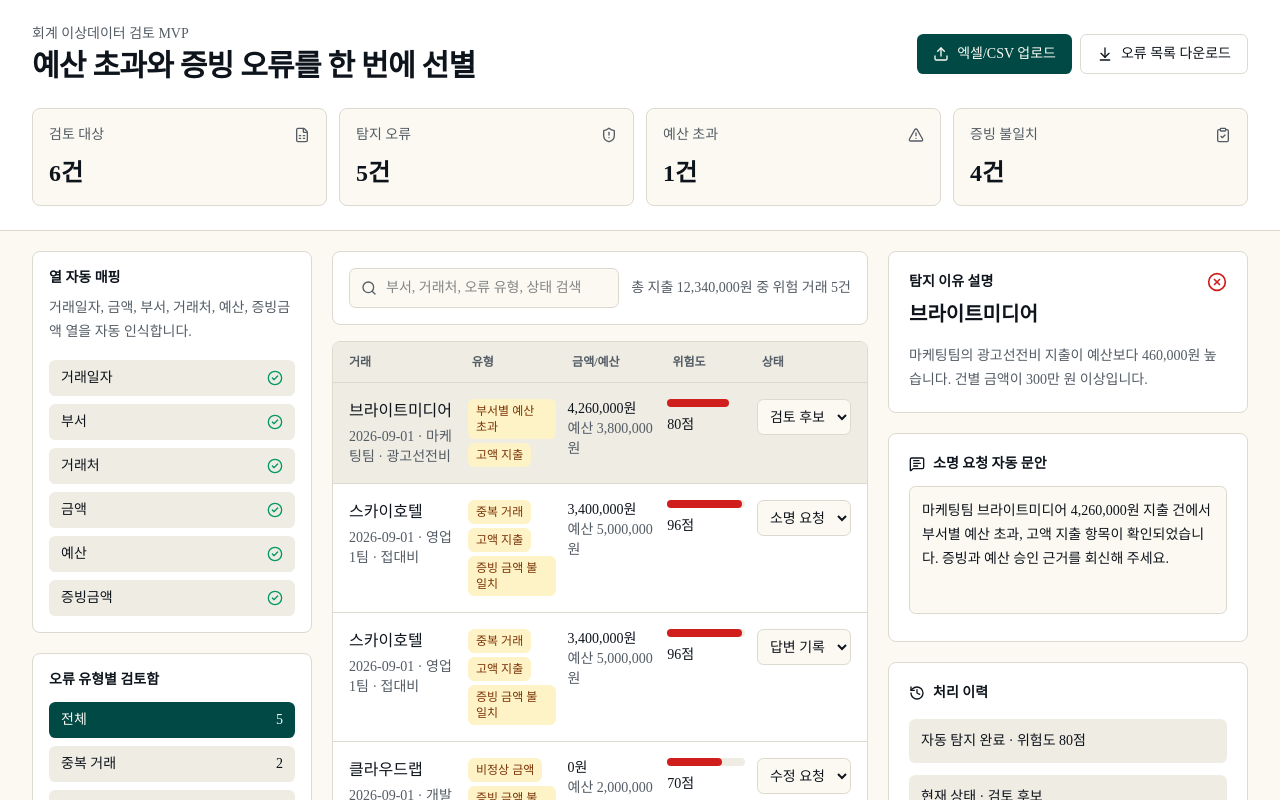
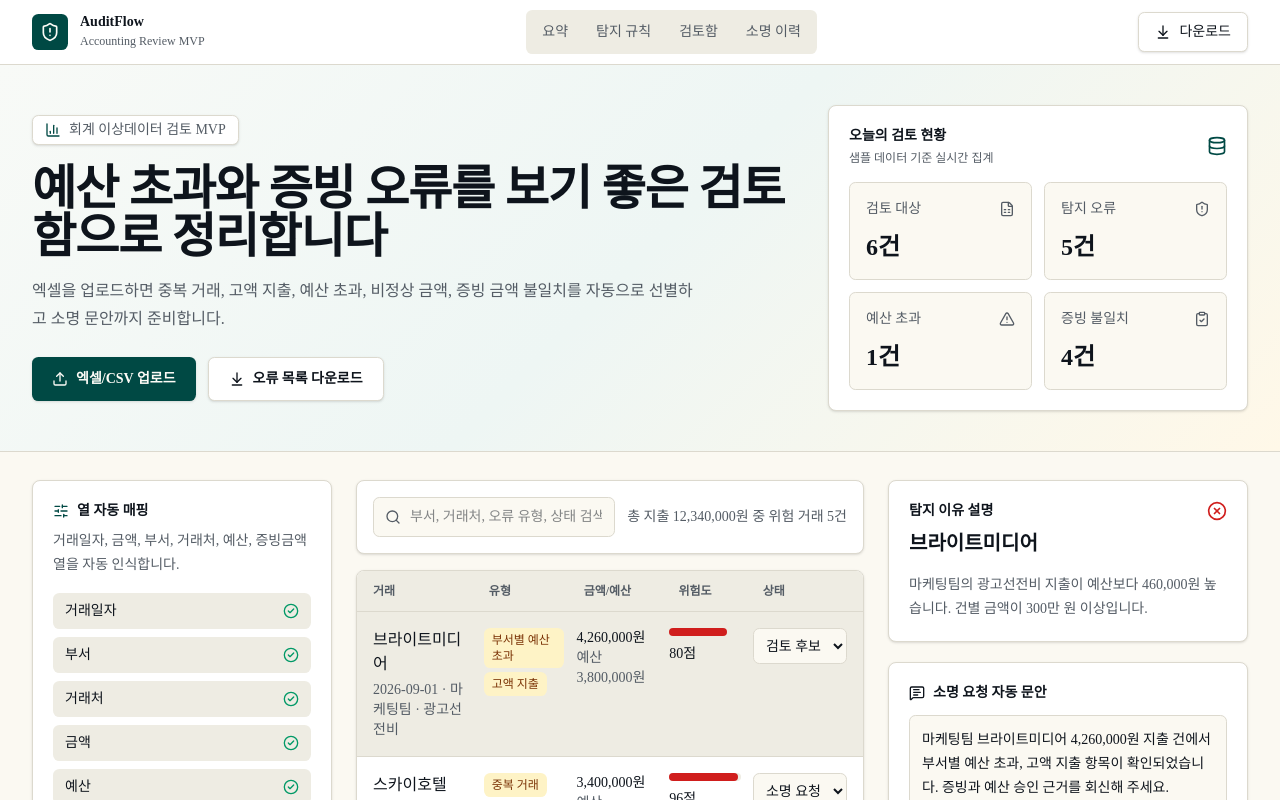
Before and after one commit to woo9451/accounting-review-mvp, a React (Vite) app: page / in a window 1280 px wide. Shown: the top 800 px of the page. Built offline with nearby package versions, Linux system fonts and the light colour scheme.

Commit message:
Polish accounting review dashboard design

```diff
--- a/app/page.tsx
+++ b/app/page.tsx
@@ -3,13 +3,16 @@
 import {
   AlertTriangle,
   ArrowDownToLine,
+  BarChart3,
   CheckCircle2,
   ClipboardCheck,
+  Database,
   FileSpreadsheet,
   History,
   MessageSquareText,
   Search,
   ShieldAlert,
+  SlidersHorizontal,
   Upload,
   XCircle,
 } from "lucide-react";
@@ -443,14 +446,55 @@ export default function Home() {
 
   return (
     <main className="min-h-screen bg-background text-foreground">
-      <section className="border-b bg-card">
-        <div className="mx-auto flex max-w-7xl flex-col gap-6 px-5 py-6 lg:px-8">
-          <div className="flex flex-col gap-4 lg:flex-row lg:items-center lg:justify-between">
+      <header className="sticky top-0 z-20 border-b bg-card/95 backdrop-blur">
+        <div className="mx-auto flex h-16 max-w-7xl items-center justify-between px-5 lg:px-8">
+          <div className="flex items-center gap-3">
+            <div className="flex h-9 w-9 items-center justify-center rounded-md bg-primary text-primary-foreground">
+              <ShieldAlert className="h-5 w-5" />
+            </div>
             <div>
-              <p className="text-sm font-medium text-muted-foreground">회계 이상데이터 검토 MVP</p>
-              <h1 className="mt-1 text-3xl font-semibold tracking-tight">예산 초과와 증빙 오류를 한 번에 선별</h1>
+              <p className="text-sm font-semibold leading-none">AuditFlow</p>
+              <p className="mt-1 text-xs text-muted-foreground">Accounting Review MVP</p>
             </div>
-            <div className="flex flex-wrap gap-2">
+          </div>
+
+          <nav className="hidden items-center gap-1 rounded-md bg-muted p-1 text-sm font-medium text-muted-foreground md:flex">
+            {[
+              ["요약", "#summary"],
+              ["탐지 규칙", "#rules"],
+              ["검토함", "#review"],
+              ["소명 이력", "#history"],
+            ].map(([label, href]) => (
+              <a key={href} className="rounded px-3 py-2 transition hover:bg-card hover:text-foreground" href={href}>
+                {label}
+              </a>
+            ))}
+          </nav>
+
+          <button
+            className="inline-flex h-10 items-center gap-2 rounded-md border bg-card px-4 text-sm font-medium shadow-sm"
+            onClick={() => downloadCsv(filteredFindings)}
+          >
+            <ArrowDownToLine className="h-4 w-4" />
+            다운로드
+          </button>
+        </div>
+      </header>
+
+      <section id="summary" className="border-b bg-[linear-gradient(135deg,#f8faf7_0%,#eef6f4_50%,#fff8e8_100%)]">
+        <div className="mx-auto grid max-w-7xl gap-8 px-5 py-10 lg:grid-cols-[minmax(0,1fr)_420px] lg:px-8">
+          <div className="flex flex-col justify-center">
+            <p className="inline-flex w-fit items-center gap-2 rounded-md border bg-card px-3 py-1 text-sm font-medium text-muted-foreground shadow-sm">
+              <BarChart3 className="h-4 w-4 text-primary" />
+              회계 이상데이터 검토 MVP
+            </p>
+            <h1 className="mt-5 max-w-3xl text-4xl font-semibold tracking-tight text-foreground lg:text-5xl">
+              예산 초과와 증빙 오류를 보기 좋은 검토함으로 정리합니다
+            </h1>
+            <p className="mt-4 max-w-2xl text-base leading-7 text-muted-foreground">
+              엑셀을 업로드하면 중복 거래, 고액 지출, 예산 초과, 비정상 금액, 증빙 금액 불일치를 자동으로 선별하고 소명 문안까지 준비합니다.
+            </p>
+            <div className="mt-6 flex flex-wrap gap-3">
               <input
                 ref={fileRef}
                 className="hidden"
@@ -459,14 +503,14 @@ export default function Home() {
                 onChange={(event) => handleUpload(event.target.files?.[0])}
               />
               <button
-                className="inline-flex h-10 items-center gap-2 rounded-md bg-primary px-4 text-sm font-medium text-primary-foreground"
+                className="inline-flex h-11 items-center gap-2 rounded-md bg-primary px-5 text-sm font-semibold text-primary-foreground shadow-sm"
                 onClick={() => fileRef.current?.click()}
               >
                 <Upload className="h-4 w-4" />
                 엑셀/CSV 업로드
               </button>
               <button
-                className="inline-flex h-10 items-center gap-2 rounded-md border bg-card px-4 text-sm font-medium"
+                className="inline-flex h-11 items-center gap-2 rounded-md border bg-card px-5 text-sm font-semibold shadow-sm"
                 onClick={() => downloadCsv(filteredFindings)}
               >
                 <ArrowDownToLine className="h-4 w-4" />
@@ -475,14 +519,22 @@ export default function Home() {
             </div>
           </div>
 
-          <div className="grid gap-3 md:grid-cols-4">
+          <div className="rounded-lg border bg-card p-5 shadow-sm">
+            <div className="mb-4 flex items-center justify-between">
+              <div>
+                <p className="text-sm font-semibold">오늘의 검토 현황</p>
+                <p className="mt-1 text-xs text-muted-foreground">샘플 데이터 기준 실시간 집계</p>
+              </div>
+              <Database className="h-5 w-5 text-primary" />
+            </div>
+            <div className="grid gap-3 sm:grid-cols-2">
             {[
               ["검토 대상", `${rows.length}건`, FileSpreadsheet],
               ["탐지 오류", `${findings.length}건`, ShieldAlert],
               ["예산 초과", `${overBudget}건`, AlertTriangle],
               ["증빙 불일치", `${mismatch}건`, ClipboardCheck],
             ].map(([label, value, Icon]) => (
-              <div key={label as string} className="rounded-lg border bg-background p-4">
+              <div key={label as string} className="rounded-md border bg-background p-4">
                 <div className="flex items-center justify-between text-muted-foreground">
                   <span className="text-sm">{label as string}</span>
                   <Icon className="h-4 w-4" />
@@ -490,14 +542,18 @@ export default function Home() {
                 <p className="mt-3 text-2xl font-semibold">{value as string}</p>
               </div>
             ))}
+            </div>
           </div>
         </div>
       </section>
 
-      <section className="mx-auto grid max-w-7xl gap-5 px-5 py-5 lg:grid-cols-[280px_minmax(0,1fr)_360px] lg:px-8">
+      <section className="mx-auto grid max-w-7xl gap-6 px-5 py-7 lg:grid-cols-[300px_minmax(0,1fr)_360px] lg:px-8">
         <aside className="space-y-5">
-          <div className="rounded-lg border bg-card p-4">
-            <p className="text-sm font-semibold">열 자동 매핑</p>
+          <div id="rules" className="rounded-lg border bg-card p-5 shadow-sm">
+            <div className="flex items-center gap-2">
+              <SlidersHorizontal className="h-4 w-4 text-primary" />
+              <p className="text-sm font-semibold">열 자동 매핑</p>
+            </div>
             <p className="mt-2 text-sm leading-6 text-muted-foreground">
               거래일자, 금액, 부서, 거래처, 예산, 증빙금액 열을 자동 인식합니다.
             </p>
@@ -511,27 +567,35 @@ export default function Home() {
             </div>
           </div>
 
-          <div className="rounded-lg border bg-card p-4">
+          <div className="rounded-lg border bg-card p-5 shadow-sm">
             <p className="text-sm font-semibold">오류 유형별 검토함</p>
-            <div className="mt-3 space-y-2">
+            <div className="mt-4 space-y-3">
               {[{ type: "전체", count: findings.length }, ...typeCounts].map((item) => (
                 <button
                   key={item.type}
-                  className={`flex w-full items-center justify-between rounded-md px-3 py-2 text-left text-sm ${
+                  className={`w-full rounded-md px-3 py-3 text-left text-sm transition ${
                     activeType === item.type ? "bg-primary text-primary-foreground" : "bg-muted"
                   }`}
                   onClick={() => setActiveType(item.type)}
                 >
-                  <span>{item.type}</span>
-                  <span>{item.count}</span>
+                  <span className="flex items-center justify-between">
+                    <span>{item.type}</span>
+                    <span>{item.count}</span>
+                  </span>
+                  <span className={`mt-2 block h-1.5 rounded-full ${activeType === item.type ? "bg-white/35" : "bg-card"}`}>
+                    <span
+                      className={`block h-1.5 rounded-full ${activeType === item.type ? "bg-white" : "bg-primary"}`}
+                      style={{ width: `${findings.length ? Math.max(8, (item.count / findings.length) * 100) : 0}%` }}
+                    />
+                  </span>
                 </button>
               ))}
             </div>
           </div>
         </aside>
 
-        <section className="space-y-4">
-          <div className="flex flex-col gap-3 rounded-lg border bg-card p-4 md:flex-row md:items-center">
+        <section id="review" className="space-y-4">
+          <div className="flex flex-col gap-3 rounded-lg border bg-card p-4 shadow-sm md:flex-row md:items-center">
             <div className="relative flex-1">
               <Search className="pointer-events-none absolute left-3 top-1/2 h-4 w-4 -translate-y-1/2 text-muted-foreground" />
               <input
@@ -546,7 +610,7 @@ export default function Home() {
             </div>
           </div>
 
-          <div className="overflow-hidden rounded-lg border bg-card">
+          <div className="overflow-hidden rounded-lg border bg-card shadow-sm">
             <div className="grid grid-cols-[1.1fr_.9fr_.9fr_.8fr_.8fr] border-b bg-muted px-4 py-3 text-xs font-semibold text-muted-foreground max-md:hidden">
               <span>거래</span>
               <span>유형</span>
@@ -602,10 +666,10 @@ export default function Home() {
           </div>
         </section>
 
-        <aside className="space-y-5">
+        <aside id="history" className="space-y-5">
           {selected ? (
             <>
-              <div className="rounded-lg border bg-card p-5">
+              <div className="rounded-lg border bg-card p-5 shadow-sm">
                 <div className="flex items-start justify-between gap-4">
                   <div>
                     <p className="text-sm font-semibold">탐지 이유 설명</p>
@@ -616,7 +680,7 @@ export default function Home() {
                 <p className="mt-4 text-sm leading-6 text-muted-foreground">{selected.reason}</p>
               </div>
 
-              <div className="rounded-lg border bg-card p-5">
+              <div className="rounded-lg border bg-card p-5 shadow-sm">
                 <div className="flex items-center gap-2">
                   <MessageSquareText className="h-4 w-4" />
                   <p className="text-sm font-semibold">소명 요청 자동 문안</p>
@@ -628,7 +692,7 @@ export default function Home() {
                 />
               </div>
 
-              <div className="rounded-lg border bg-card p-5">
+              <div className="rounded-lg border bg-card p-5 shadow-sm">
                 <div className="flex items-center gap-2">
                   <History className="h-4 w-4" />
                   <p className="text-sm font-semibold">처리 이력</p>
```
